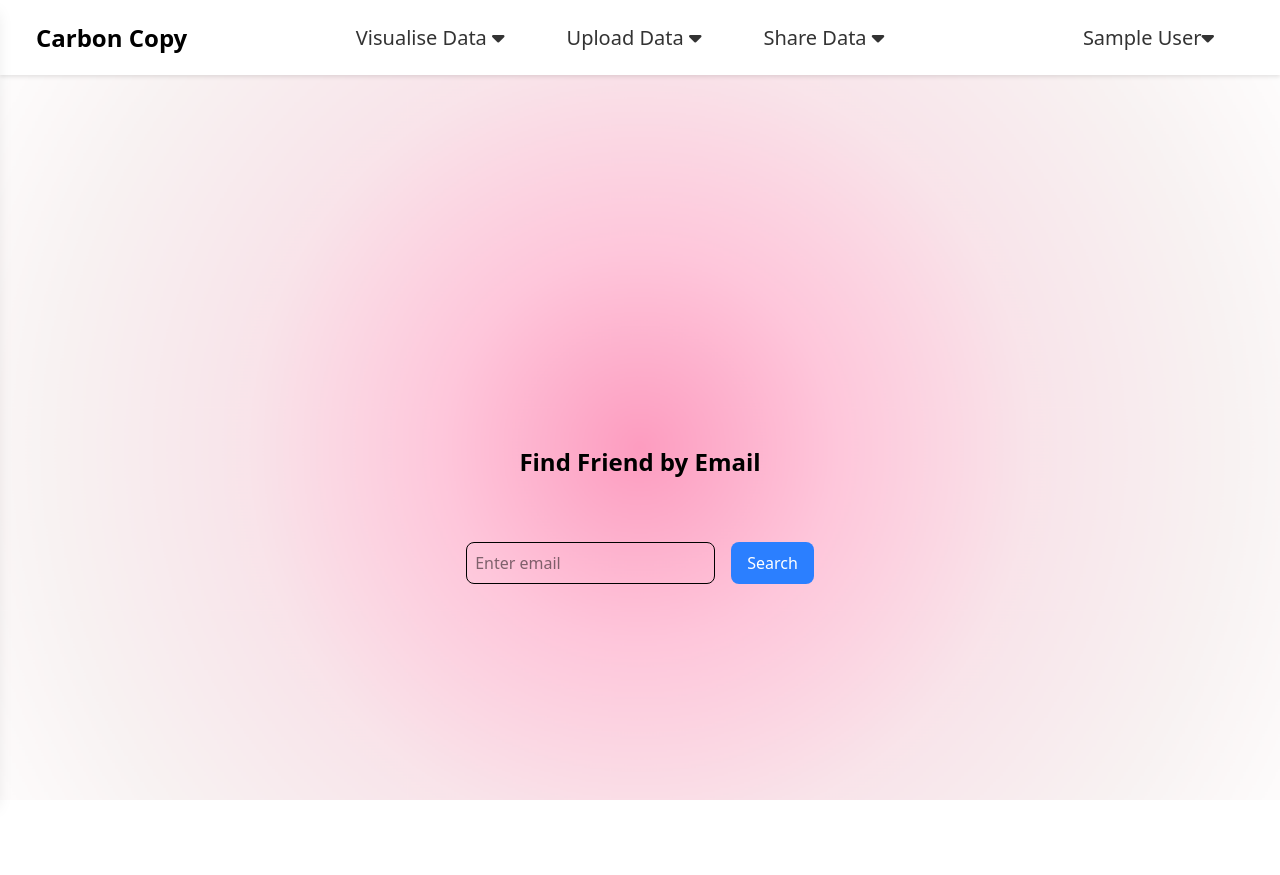
After one commit to cits3403group59/group59, a Flask app: page /find-friends in a window 1280 px wide. The commit adds this page. Run offline with Flask 3, Linux system fonts and the light colour scheme; the visitor is signed in with stand-in values (Sample User, id 1); some libraries are stand-ins or nearby versions.

Commit message:
WIP: implement friend request and manage friends logic

```diff
--- a/app/__init__.py
+++ b/app/__init__.py
@@ -6,6 +6,7 @@ from flask import Flask
 from flask_sqlalchemy import SQLAlchemy
 from flask_login import LoginManager
 from flask_migrate import Migrate
+from flask_wtf import CSRFProtect
 
 db = SQLAlchemy()
 login_manager = LoginManager()
@@ -19,6 +20,7 @@ def create_app():
     migrate.init_app(app, db)
     login_manager.init_app(app)
     login_manager.login_view = 'auth.login'
+    csrf = CSRFProtect(app)
 
     from .auth import auth as auth_blueprint
     from .main import main as main_blueprint
--- a/app/forms.py
+++ b/app/forms.py
@@ -1,6 +1,6 @@
 from flask_wtf import FlaskForm
 from wtforms import StringField, PasswordField, BooleanField, DateField, SubmitField
-from wtforms.validators import DataRequired, Email, EqualTo, ValidationError
+from wtforms.validators import DataRequired, Email, EqualTo, ValidationError, InputRequired
 from datetime import date
 from wtforms.fields import DateField
 
@@ -29,3 +29,7 @@ class SignUpForm(FlaskForm):
             raise ValidationError('Date of birth cannot be in the future.')
         if field.data < date(today.year - 120, today.month, today.day):
             raise ValidationError('Date of birth must be within the last 120 years.')
+
+class FindFriendForm(FlaskForm):
+    email = StringField('Email', validators=[InputRequired(), Email()])
+    submit = SubmitField('Search')
--- a/app/main/routes.py
+++ b/app/main/routes.py
@@ -4,7 +4,11 @@ A python file containing the routes for the Flask main.
 Contains all request handlers.
 """
 from . import main  # Import the blueprint
-from flask import render_template
+from flask import render_template, flash
+from flask_login import login_required, current_user
+from app.models import FriendRequest
+from app.forms import FindFriendForm
+from flask_wtf import FlaskForm
 
 # Route for the introductory page
 @main.route('/')
@@ -59,3 +63,45 @@ def settings():
 @main.route('/share-data')
 def share_data():
     return render_template('share-data.html')
+
+# Route for manage friends page
+@main.route('/manage-friends')
+def manage_friends():
+    return render_template('manage_friends.html')
+
+# Route for friend requests page
+@main.route('/friend-requests')
+@login_required
+def friend_requests():
+    form = FlaskForm()
+    return render_template('friend_request.html', form=form)
+
+
+# Route for find friends page
+@main.route('/find-friends', methods=['GET', 'POST'])
+@login_required
+def find_friends():
+    form = FindFriendForm()  # Create an instance of the form
+
+    if form.validate_on_submit():  # Check if the form is submitted and valid
+        search_email = form.email.data  # Get the email input from the form
+
+        # Use the method to find the friend by email
+        friend = current_user.find_friend_by_email(search_email)
+
+        if friend:
+            # Check if a friend request already exists
+            existing_request = FriendRequest.query.filter(
+                ((FriendRequest.sender_id == current_user.id) & (FriendRequest.receiver_id == friend.id)) |
+                ((FriendRequest.sender_id == friend.id) & (FriendRequest.receiver_id == current_user.id))
+            ).first()
+
+            if existing_request:
+                flash("Friend request already exists.")
+            else:
+                return render_template('find_friends.html', form=form, friend=friend, is_found=True)
+        else:
+            flash("No user found with that email.")
+            return render_template('find_friends.html', form=form, is_found=False)
+
+    return render_template('find_friends.html', form=form, is_found=None)
--- a/app/models.py
+++ b/app/models.py
@@ -62,6 +62,12 @@ class User(db.Model, UserMixin):
         # Remove the friend request from the DB
         db.session.delete(request)
         db.session.commit()
+
+    def find_friend_by_email(self, email):
+        user = User.query.filter_by(email=email).first()  # Find user by email
+        if user:
+            return user
+        return None
 
     def send_friend_request(self, receiver):
         if self.id == receiver.id:
--- a/app/templates/main/base.html
+++ b/app/templates/main/base.html
@@ -94,14 +94,14 @@
                                     <a href="{{url_for('main.share_data')}}">Share Data <i class="fa-solid fa-caret-down"></i></a>
                                     <div class="dropdown-content">
                                         <div class="dropdown-item">
-                                            <a href="#">
+                                            <a href="{{url_for('main.find_friends')}}">
                                                 <span role="button" aria-label="Friends"><i class="fa-solid fa-user-group"></i></span>
                                                 <strong>Friends</strong><br>
                                                 <small>Find friends to compare with</small>
                                             </a>
                                         </div>
                                         <div class="dropdown-item">
-                                            <a href="#">
+                                            <a href="{{url_for('main.friend_requests')}}">
                                                 <span role="button" aria-label="Requests"><i class="fa-solid fa-bell"></i></span>
                                                 <strong>Requests</strong><br>
                                                 <small>Manage share requests</small>
--- /dev/null
+++ b/app/templates/main/find_friends.html
@@ -0,0 +1,32 @@
+{% extends "base.html" %}
+
+{% block title %}Find Friend{% endblock %}
+
+{% block content %}
+<section id="find-friend" class="min-h-screen flex flex-col justify-center gap-10 items-center pt-20 px-8">
+    <h2 class="text-2xl font-bold mb-6">Find Friend by Email</h2>
+
+    <form method="POST" action="{{ url_for('main.find_friends') }}" class="flex gap-4">
+        {{ form.hidden_tag() }}  <!-- CSRF token -->
+        <input type="email" name="email" placeholder="Enter email" required class="p-2 border rounded-lg">
+        <button type="submit" class="bg-blue-500 text-white px-4 py-2 rounded-lg">Search</button>
+    </form>
+
+    {% if is_found %}
+    <div class="mt-8">
+        <h3 class="text-xl font-semibold">Friend Found:</h3>
+        <div class="flex items-center gap-4 mt-4">
+            <p>{{ friend.first_name }} {{ friend.last_name }}</p>
+            <p class="text-sm text-gray-500">{{ friend.email }}</p>
+        </div>
+
+        <form action="{{ url_for('main.send_request', user_id=friend.id) }}" method="POST">
+            {{ form.hidden_tag() }}  <!-- CSRF token -->
+            <button type="submit" class="bg-green-500 text-white px-4 py-2 mt-4 rounded-lg">Send Friend Request</button>
+        </form>
+    </div>
+    {% elif is_found is not none %}
+    <p class="text-red-500 mt-8">No user found with that email.</p>
+    {% endif %}
+</section>
+{% endblock %}
```
Also changed, not shown: app/auth/routes.py (+4 -3 lines), app/main/controllers.py (+5 -5 lines), app/templates/auth/login_page.html (+7 -0 lines), app/templates/main/friend_request.html (added, +40 -0 lines), app/templates/main/manage_friends.html (added, +26 -0 lines), app/templates/main/share-data.html (+10 -45 lines).
